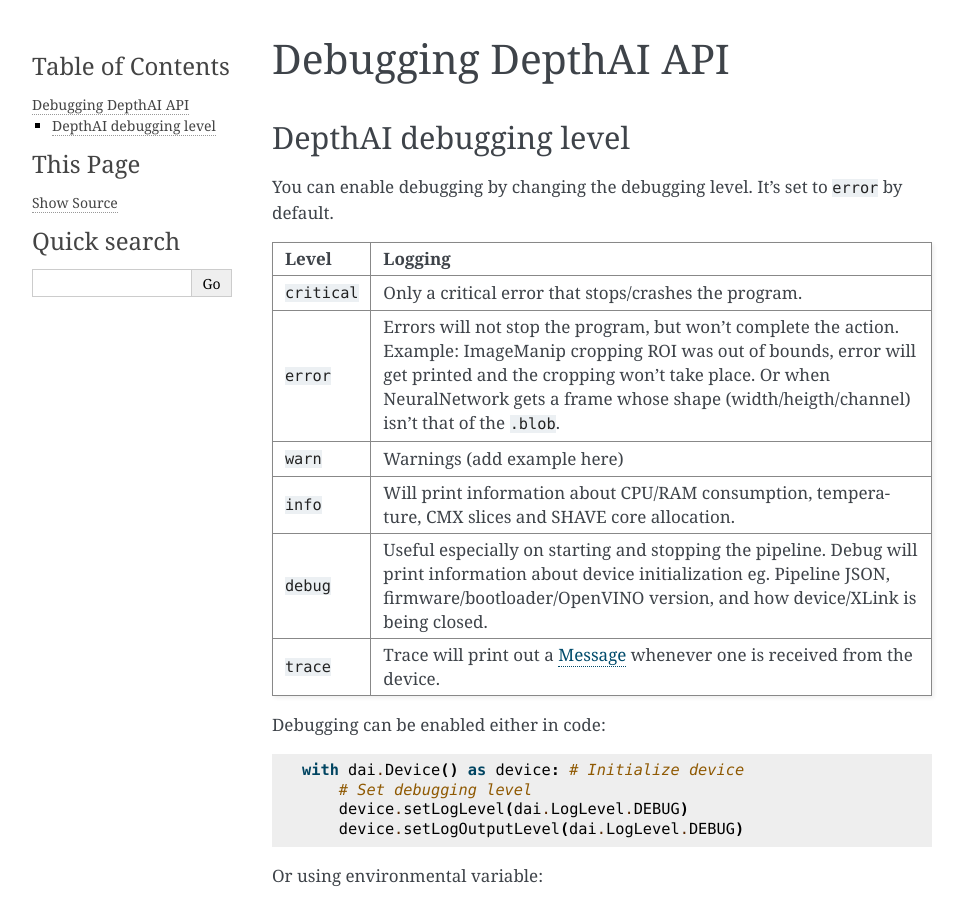
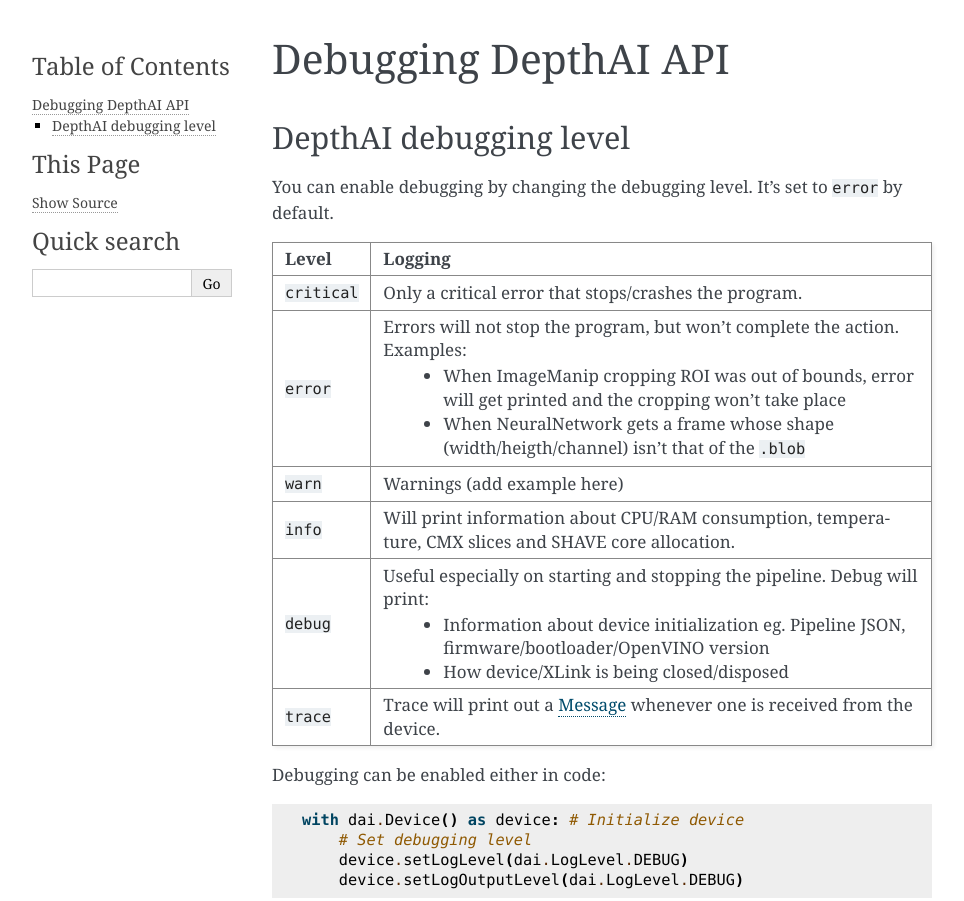
Before and after one commit to luxonis/depthai-python, a Sphinx documentation site: the page built from docs/source/tutorials/debugging.rst, in a window 1280 px wide, cut to the strip 0-901 px from the top of the page. Shown: the whole strip, without its empty margins (148-1112 px from the left). Built offline with Sphinx 7.4.7, drawn with Linux system fonts in a browser that asks for light colours; pages that are not in the unit, such as notebooks, are missing from menus; the version number could not be read and is left out.

Commit message:
Updating table

```diff
--- a/docs/source/tutorials/debugging.rst
+++ b/docs/source/tutorials/debugging.rst
@@ -6,23 +6,22 @@
 
 You can enable debugging by changing the debugging level. It's set to :code:`error` by default.
 
-.. list-table::
-   :header-rows: 1
+================  =======
+Level             Logging
+================  =======
+:code:`critical`  Only a critical error that stops/crashes the program.
+:code:`error`     Errors will not stop the program, but won't complete the action. Examples:
+                    - When :ref:`ImageManip` cropping ROI was out of bounds, error will get printed and the cropping won't take place
 
-   * - Level
-     - Logging
-   * - :code:`critical`
-     - Only a critical error that stops/crashes the program.
-   * - :code:`error`
-     - Errors will not stop the program, but won't complete the action. Example: :ref:`ImageManip` cropping ROI was out of bounds, error will get printed and the cropping won't take place. Or when :ref:`NeuralNetwork` gets a frame whose shape (width/heigth/channel) isn't that of the :code:`.blob`.
-   * - :code:`warn`
-     - Warnings (add example here)
-   * - :code:`info`
-     - Will print information about CPU/RAM consumption, temperature, CMX slices and SHAVE core allocation.
-   * - :code:`debug`
-     - Useful especially on starting and stopping the pipeline. Debug will print information about device initialization eg. Pipeline JSON, firmware/bootloader/OpenVINO version, and how device/XLink is being closed.
-   * - :code:`trace`
-     - Trace will print out a :ref:`Message <components_messages>` whenever one is received from the device.
+                    - When :ref:`NeuralNetwork` gets a frame whose shape (width/heigth/channel) isn't that of the :code:`.blob`
+:code:`warn`      Warnings (add example here)
+:code:`info`      Will print information about CPU/RAM consumption, temperature, CMX slices and SHAVE core allocation.
+:code:`debug`     Useful especially on starting and stopping the pipeline. Debug will print:
+                    - Information about device initialization eg. Pipeline JSON, firmware/bootloader/OpenVINO version
+
+                    - How device/XLink is being closed/disposed
+:code:`trace`     Trace will print out a :ref:`Message <components_messages>` whenever one is received from the device.
+================  =======
 
 Debugging can be enabled either in code:
 
```
